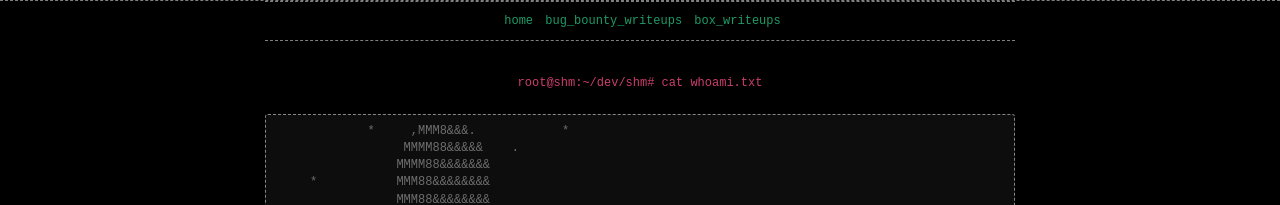
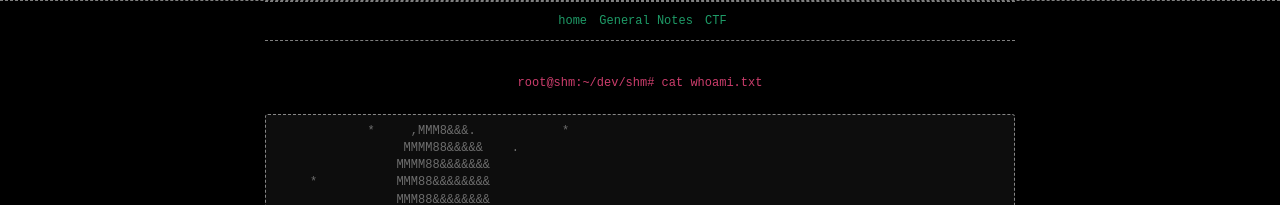
Before and after one commit to wizoutsugar/wizoutsugar.github.io, a Jekyll site: the page built from index.md, in a window 1280 px wide. Shown: the top 205 px of the page. Built offline with Jekyll 4.4.1, drawn with Linux system fonts in a browser that asks for light colours.

Commit message:
Improve names

```diff
--- a/_includes/header.html
+++ b/_includes/header.html
@@ -3,8 +3,8 @@
     <div class="menu">
       <ul>
           <li><a href="{{ site.baseurl }}/">home</a></li>
-          <li><a href="{{ site.baseurl }}/notes">bug_bounty_writeups</a></li>
-          <li><a href="{{ site.baseurl }}/writeups">box_writeups</a></li>
+          <li><a href="{{ site.baseurl }}/SecNotes">General Notes</a></li>
+          <li><a href="{{ site.baseurl }}/writeups">CTF</a></li>
       </ul>
     </div>
   </div>
--- a/_includes/menu.html
+++ /dev/null
@@ -1 +0,0 @@
-<h2>test</h2>
```
